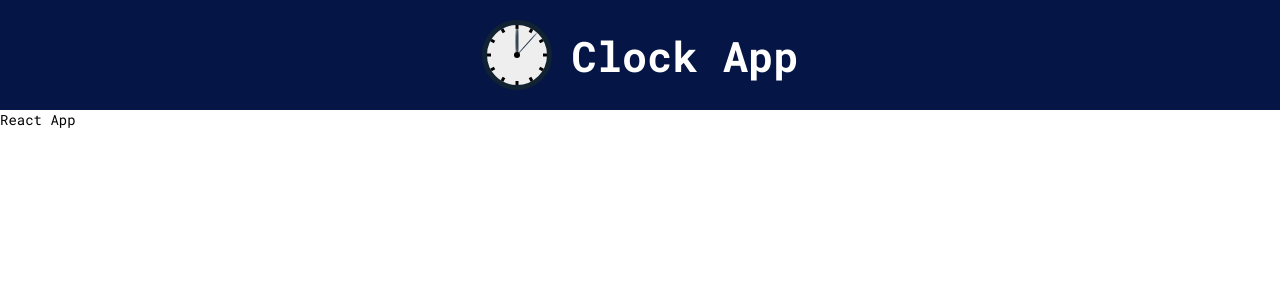
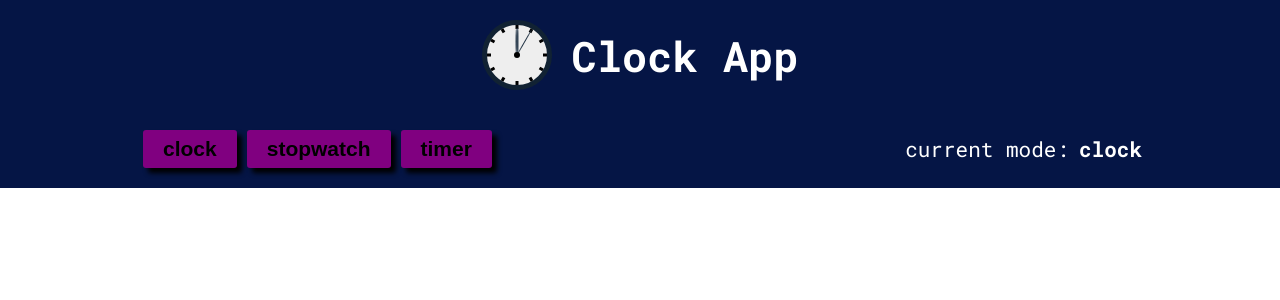
Before and after one commit to krylak123/react-clock-app, a React app: page / in a window 1280 px wide. Shown: the top 300 px of the page. Built offline with nearby package versions, Linux system fonts and the light colour scheme.

Commit message:
created Footer component

```diff
--- a/src/components/App.js
+++ b/src/components/App.js
@@ -2,6 +2,7 @@ import React, { useState } from 'react';
 import GlobalStyles from '../styles/GlobalStyles';
 
 import Header from './Header';
+import Footer from './Footer';
 
 const App = () => {
   const [currentMode, setCurrentMode] = useState('clock');
@@ -10,9 +11,7 @@ const App = () => {
     <>
       <GlobalStyles />
       <Header />
-      <div>
-        <p>React App</p>
-      </div>
+      <Footer mode={currentMode} modeChanger={setCurrentMode} />
     </>
   );
 };
--- /dev/null
+++ b/src/components/Footer.js
@@ -0,0 +1,121 @@
+import React from 'react';
+import PropTypes from 'prop-types';
+import styled from 'styled-components';
+
+const Footer = ({ mode, modeChanger }) => {
+  const handleOnClick = (e) => {
+    modeChanger(e.target.name);
+  };
+
+  return (
+    <FooterWrapper>
+      <Container>
+        <BtnsWrapper>
+          <Btn type="button" name="clock" onClick={handleOnClick}>
+            clock
+          </Btn>
+          <Btn type="button" name="stopwatch" onClick={handleOnClick}>
+            stopwatch
+          </Btn>
+          <Btn type="button" name="timer" onClick={handleOnClick}>
+            timer
+          </Btn>
+        </BtnsWrapper>
+        <ModeWrapper>
+          <CurrentModeTitle>
+            current mode:
+            <CurrentMode>{mode}</CurrentMode>
+          </CurrentModeTitle>
+        </ModeWrapper>
+      </Container>
+    </FooterWrapper>
+  );
+};
+
+Footer.propTypes = {
+  mode: PropTypes.string.isRequired,
+  modeChanger: PropTypes.func.isRequired,
+};
+
+const FooterWrapper = styled.footer`
+  padding: 15px 0;
+  background-color: #051545;
+
+  @media screen and (min-width: 1024px) {
+    padding: 20px 0;
+  }
+`;
+
+const Container = styled.div`
+  display: flex;
+  flex-direction: column;
+  margin: 0 auto;
+  padding: 0 10px;
+  max-width: 1024px;
+
+  @media screen and (orientation: landscape) {
+    flex-direction: row;
+    justify-content: space-between;
+    align-items: center;
+  }
+`;
+
+const BtnsWrapper = styled.div`
+  display: flex;
+  flex-direction: column;
+  align-items: center;
+
+  @media screen and (orientation: landscape) {
+    flex-direction: row;
+  }
+`;
+
+const Btn = styled.button`
+  margin-bottom: 10px;
+  padding: 5px 0;
+  width: 95%;
+  font-size: 1.3rem;
+  font-weight: bold;
+  outline: none;
+  border-style: none;
+  border-radius: 3px;
+  background-color: #800080;
+  box-shadow: 5px 5px 5px 0 #000;
+  cursor: pointer;
+  transition: 0.2s;
+
+  :hover {
+    color: #fff;
+    background-color: #500050;
+    box-shadow: 0 0 5px 0 #000;
+  }
+
+  @media screen and (orientation: landscape) {
+    margin: 0 5px;
+    padding: 5px 10px;
+    width: auto;
+  }
+
+  @media screen and (min-width: 1024px) {
+    padding: 7px 20px;
+    font-size: 1.5rem;
+  }
+`;
+
+const ModeWrapper = styled.div`
+  color: #fff;
+  text-align: center;
+
+  @media screen and (min-width: 1024px) {
+    font-size: 1.5rem;
+  }
+`;
+
+const CurrentModeTitle = styled.p``;
+
+const CurrentMode = styled.span`
+  margin-left: 10px;
+  font-weight: bold;
+`;
+
+export default Footer;
--- a/src/styles/GlobalStyles.js
+++ b/src/styles/GlobalStyles.js
@@ -11,6 +11,12 @@ const GlobalStyles = createGlobalStyle`
     font-size: 14px;
     font-family: 'Roboto Mono', monospace;
   }
+
+  #root {
+    display: flex;
+    flex-direction: column;
+    height: 100vh;
+  }
 `;
 
 export default GlobalStyles;
```
